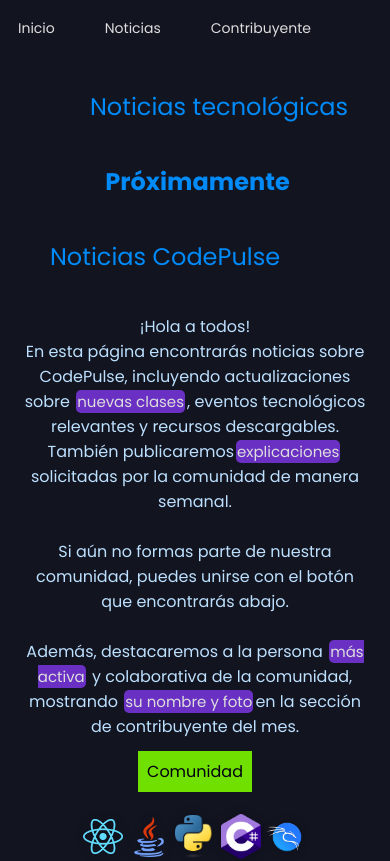
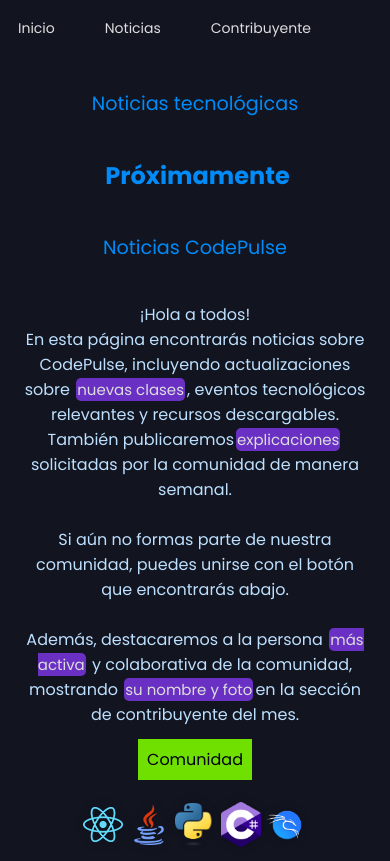
Before and after one commit to Mauricio2202/codenews, a React (Vite) app: page /news in a window 390 px wide. Shown: the top 861 px of the page. Built offline with nearby package versions, Linux system fonts and the light colour scheme.

Commit message:
Ajustando títulos

```diff
--- a/src/App.css
+++ b/src/App.css
@@ -194,8 +194,10 @@
 
     .notices-codepulse {
         position: relative;
-        left: 10px;
-        font-size: 1.5em;
+        left: 0;
+        font-size: 1.2em;
+        padding: 0 15px;
+        margin: 0 auto;
     }
 
     ul {
--- a/src/components/Contribuyente.css
+++ b/src/components/Contribuyente.css
@@ -106,9 +106,11 @@
 
 @media screen and (max-width: 480px) {
     .contribuyente {
-        font-size: 1.5em;
+        font-size: 1.2em;
         position: relative;
-        left: 15px;
+        left: 0;
+        padding: 0 15px;
+        margin: 0 auto;
     }
 
     h2 {
--- a/src/components/News.css
+++ b/src/components/News.css
@@ -25,7 +25,9 @@
 @media screen and (max-width: 480px) {
     .news {
         position: relative;
-        left: 50px;
-        font-size: 1.5em;
+        left: 0;
+        font-size: 1.2em;
+        padding: 0 15px;
+        margin: 0 auto;
     }
 }
```
